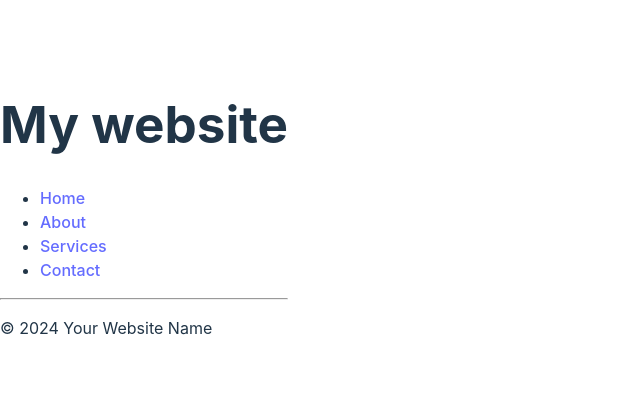
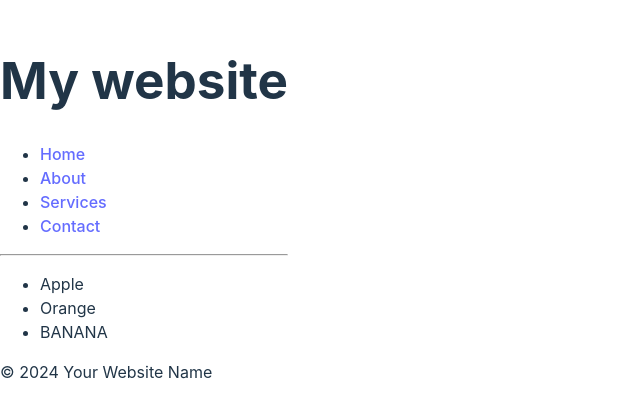
Before and after one commit to Zankoden/my-first-reactjs-app, a React (Vite) app: page / in a window 1280 px wide. Shown: the part 191-608 px from the top of the page, without its empty margins (0-640 px from the left). Built offline with nearby package versions, Linux system fonts and the light colour scheme.

Commit message:
filled Food.jsx with some integarted javascript code

```diff
--- a/src/App.jsx
+++ b/src/App.jsx
@@ -1,10 +1,12 @@
 import Footer from "./Footer";
 import Header from "./Header";
+import Food from "./Food";
 
 function App() {
   return(
     <>
     <Header/>
+    <Food/>
     <Footer/>
     </>
   );
--- /dev/null
+++ b/src/Food.jsx
@@ -0,0 +1,14 @@
+function Food(){
+    const food1 = "Orange";
+    const food2 = "Banana";
+
+    return(
+        <ul>
+            <li>Apple</li>
+            <li>{food1}</li>
+            <li>{food2.toUpperCase()}</li>
+        </ul>
+    );
+}
+
+export default Food
```
Also changed, not shown: src/fode.jsx (deleted).
